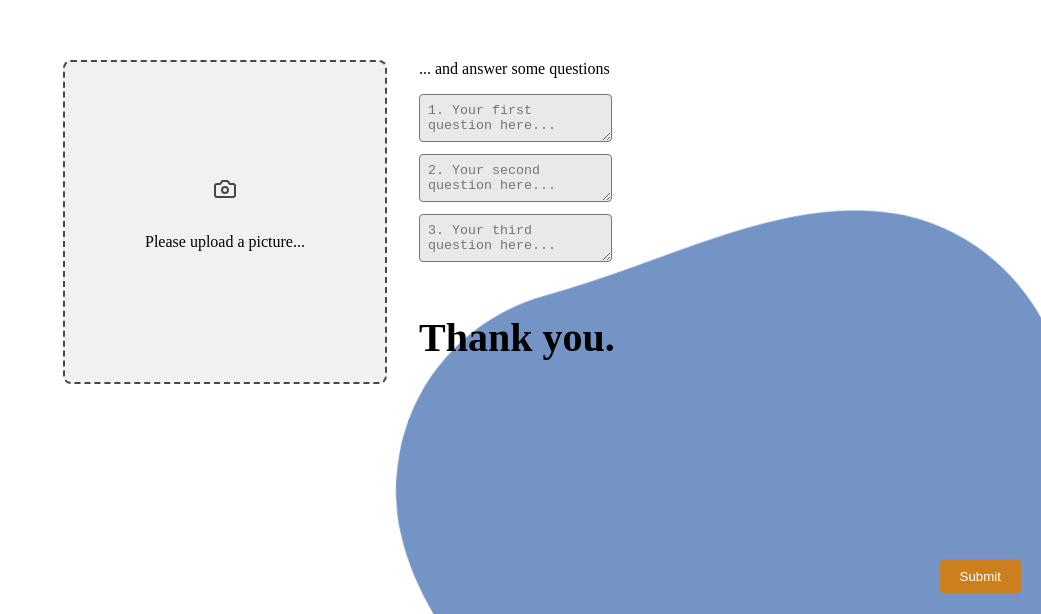
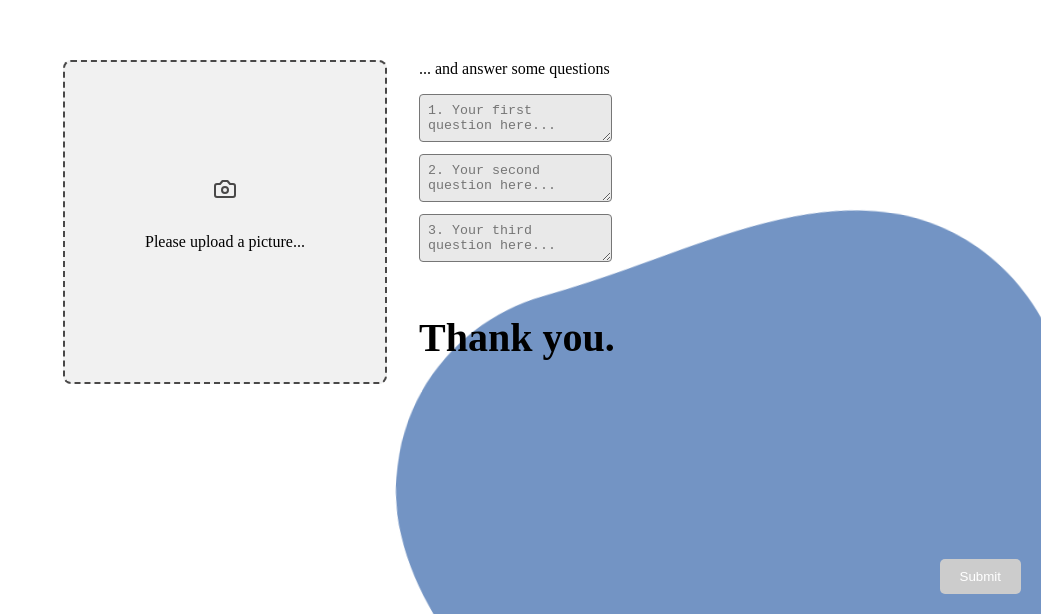
Before and after one commit to Chen-Steve/SpoonFulWeb, a Next.js app: page /pickup in a window 1280 px wide. Shown: the part 186-800 px from the top of the page, without its empty margins (239-1280 px from the left). Built offline with nearby package versions, Linux system fonts and the light colour scheme.

Commit message:
add confetti and correct form submission

```diff
--- a/src/pages/pickup.tsx
+++ b/src/pages/pickup.tsx
@@ -1,4 +1,3 @@
-// PickUp.tsx
 import React, { useState, useRef } from 'react';
 import { Camera } from 'lucide-react';
 import styles from '@/styles/PickUp.module.css';
@@ -30,16 +29,28 @@ const PickUp = () => {
     setAnswers(prev => ({ ...prev, [question]: event.target.value }));
   };
 
-  const handleSubmit = () => {
-    // Example submit logic
-    console.log('Submitting...');
+  const handleSubmission = async () => {
+    if (!image) {
+      alert("Please upload an image before submitting.");
+      return;
+    }
 
+    console.log('Simulating image submission...');
+
+    // Simulate an async operation, e.g., uploading an image
+    await new Promise(resolve => setTimeout(resolve, 2000)); // Wait for 2 seconds
+
+    console.log('Image submission simulated successfully.');
+
+    // Trigger confetti on successful "upload"
     confetti({
       particleCount: 150,
       spread: 180,
-      origin: { y: 0.6 }, // Adjust origin for a different effect
-      colors: ['#bb0000', '#ffffff'], // Customize colors to match your style
+      origin: { y: 0.6 },
     });
+
+    // Reset or update the state as needed after submission
+    setImage(null); // Clear the image preview
   };
 
   return (
@@ -94,7 +105,12 @@ const PickUp = () => {
         <div className={styles.thankYouMessage}>
           <p>Thank you.</p>
         </div>
-        <button className={styles.submitButton} onClick={handleSubmit}>Submit</button>
+        <button
+          className={`${styles.submitButton} ${image ? '' : styles.disabledButton}`}
+          onClick={handleSubmission}
+          disabled={!image}>
+          Submit
+        </button>
 
       </div>
     </div>
--- a/src/styles/PickUp.module.css
+++ b/src/styles/PickUp.module.css
@@ -8,9 +8,9 @@
 
   .uploadBox {
 
-    border-color: #fff; /* A white border may stand out better */
-    width: 320px; /* Fixed width for the upload box */
-    height: 320px; /* Fixed height to make it square */
+    border-color: #fff;
+    width: 320px;
+    height: 320px;
     background-color: #f1f1f1;
     border: 2px dashed #494848;
     border-radius: 0.5rem;
@@ -18,7 +18,7 @@
     justify-content: center;
     align-items: center;
     flex-direction: column;
-    margin-right: 2rem; /* Add some space between the upload box and questions */
+    margin-right: 2rem;
   }
 
   .uploadIcon {
@@ -65,7 +65,7 @@
   }
 
   .questions {
-    width: 320px; /* Match the width of the upload box for alignment */
+    width: 320px;
   }
 
   .question {
@@ -92,7 +92,7 @@
     bottom: 20px;
     right: 20px;
     padding: 10px 20px;
-    background-color: #cb801d; /* Example blue color */
+    background-color: #cb801d;
     color: white;
     border: none;
     border-radius: 5px;
@@ -100,5 +100,15 @@
   }
 
   .submitButton:hover {
-    background-color: #c87303; /* Darker blue on hover */
+    background-color: #c87303;
   }
+
+  .disabledButton {
+    background-color: #ccc;
+    cursor: not-allowed;
+  }
+
+  .submitButton:disabled {
+    background-color: #ccc;
+    cursor: not-allowed;
+  }
```
